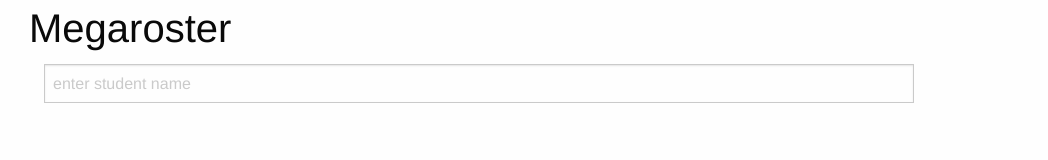
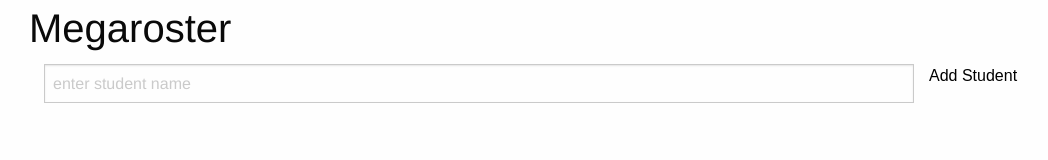
Before and after one commit to bwood21/ClassRoster, a plain HTML site: page Foundation-First/index.html in a window 1280 px wide. Shown: the whole page, without its empty margins (11-1059 px from the left). Drawn offline with Linux system fonts and the light colour scheme.

Commit message:
Add student form

```diff
--- a/Foundation-First/index.html
+++ b/Foundation-First/index.html
@@ -24,6 +24,9 @@
                              placeholder="enter student name"
                         >
                     </div>
+                    <div>
+                        <button type="submit">Add Student</button>
+                    </div>
                 </form>
             </div>
         </div>
```
